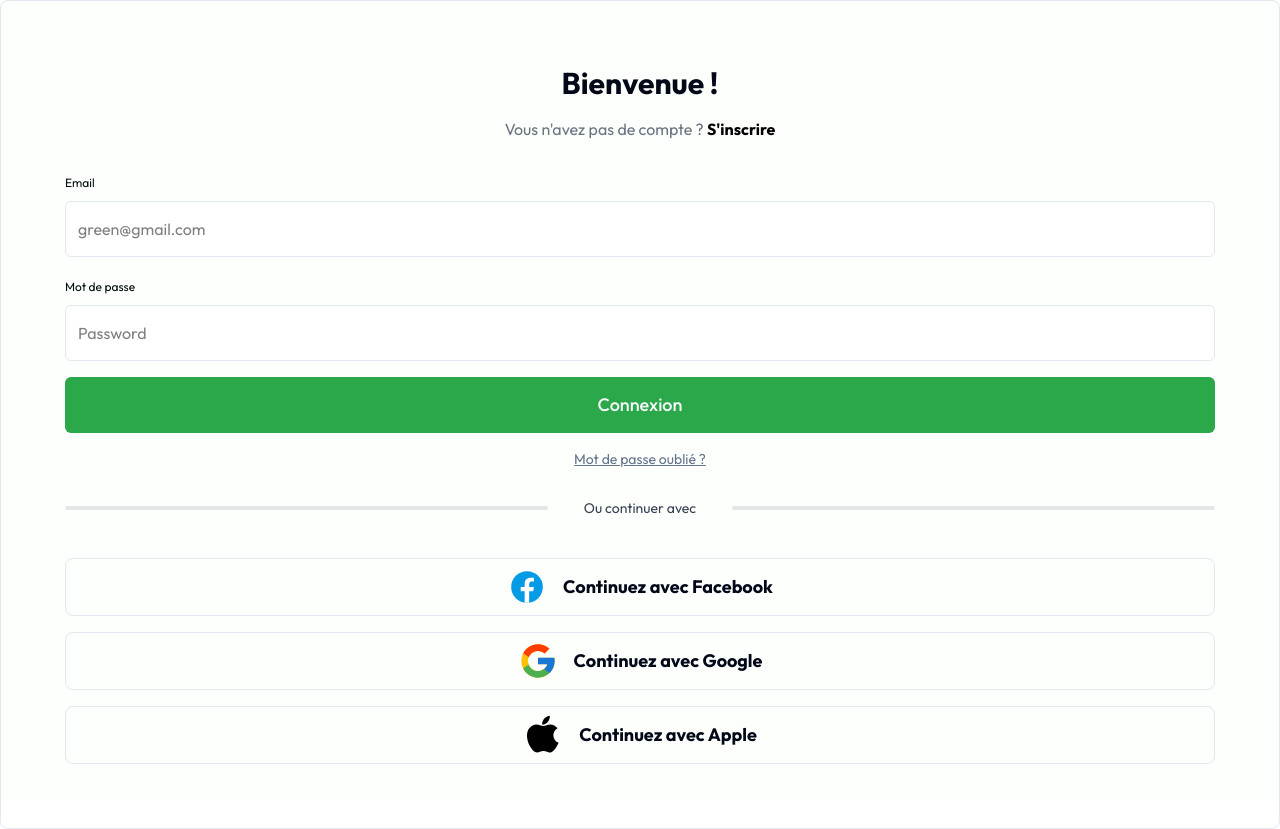
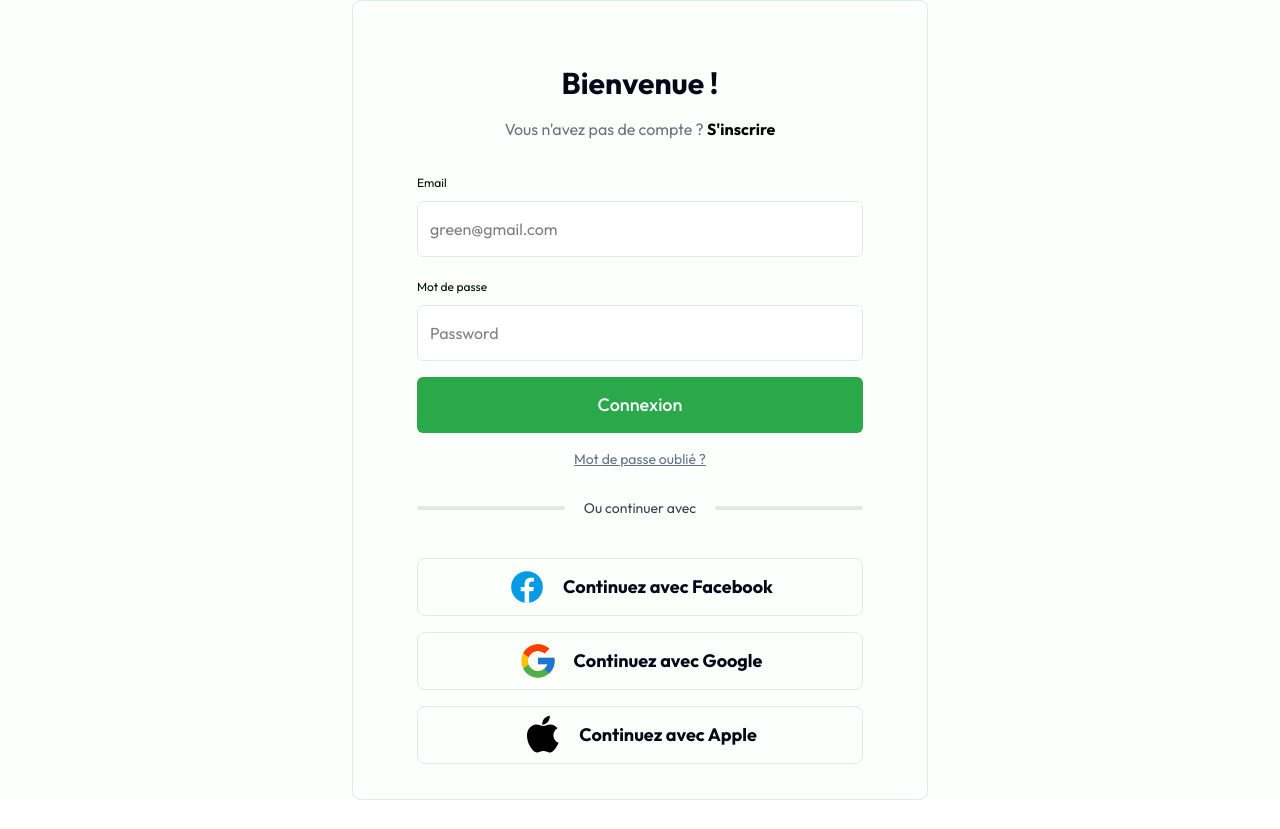
Before and after one commit to Umbrella-team-SquidTech/Ozon-Website, a React (Vite) app: page /login in a window 1280 px wide. After the commit the page ends 800 px from the top, so only its background shows below. Built offline with nearby package versions, Linux system fonts and the light colour scheme.

Commit message:
refactor:fixing the overflow

```diff
--- a/src/pages/LoginPage.tsx
+++ b/src/pages/LoginPage.tsx
@@ -4,9 +4,9 @@ import LoginHeader from "@/components/Login/LoginHeader";
 export default function LoginPage() {
   return (
     <>
-    <div className="h-screen w-screen  font-Outfit bg-BgColor">
+    <div className="h-screen w-screen overflow-x-hidden flex flex-items-center justify-center  font-Outfit bg-BgColor">
       {/* the flex was deleted and the width was set to screen */}
-      <div className="max-h-auto  w-full border flex flex-col justify-between rounded-lg py-10 px-6 md:p-16 gap-7">
+      <div className="max-h-auto  w-full md:w-[45%] border flex flex-col justify-between rounded-lg py-10 px-6 md:p-16 gap-7">
         <LoginHeader />
         <LoginForm />
         <LoginFooter />
```
